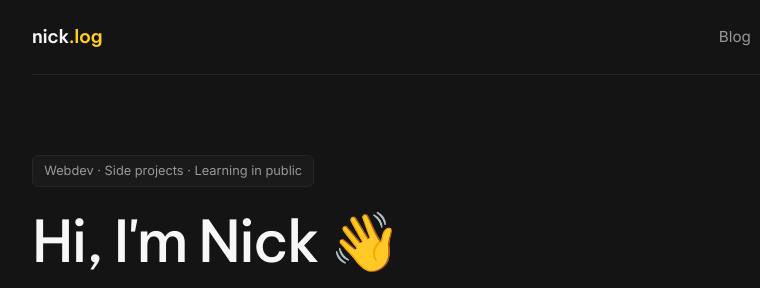
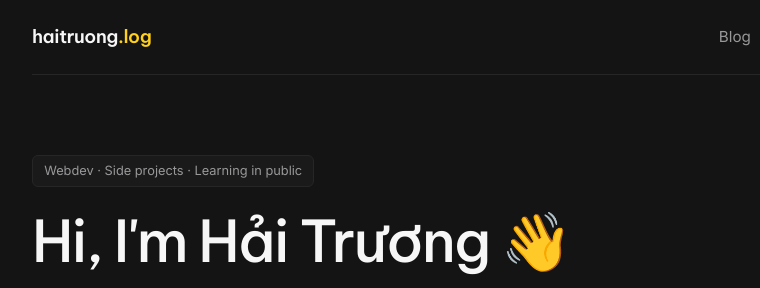
Before and after one commit to haitruong-tech/haitruong-tech.github.io, an Astro site: page / in a window 1280 px wide. Shown: the top 288 px of the page, 104-864 px from the left. Built offline with nearby package versions, Linux system fonts and the light colour scheme; Astro itself is replaced by a stand-in of ours.

Commit message:
feat: replace Nick with Hai Truong across site and og image

```diff
--- a/src/i18n/ui.ts
+++ b/src/i18n/ui.ts
@@ -10,12 +10,12 @@ export const defaultLang: Lang = 'en';
 const en = {
   'site.name': 'Hai Truong',
   'site.title': 'Hai Truong · Fullstack JavaScript & Side Projects',
-  'site.description': "Nick's notes on software and side projects.",
+  'site.description': "Hải Trương's notes on software and side projects.",
   'nav.blog': 'Blog',
   'nav.ideas': 'Suggest an idea',
   'footer.builtWith': 'Built with Astro',
   'home.kicker': 'Webdev · Side projects · Learning in public',
-  'home.greeting': "Hi, I'm Nick 👋",
+  'home.greeting': "Hi, I'm Hải Trương 👋",
   'home.intro':
     "I'm a fullstack JavaScript developer. This is where I write about side projects and things I learn along the way — in Vietnamese or English, whichever fits. Expect build logs, lessons learned, and the occasional rabbit hole.",
   'home.ideas.before': "Out of ideas? Me too, sometimes. That's why there's a page where ",
@@ -51,13 +51,13 @@ const en = {
 const vi: Record<keyof typeof en, string> = {
   'site.name': 'Blog của Hai Truong',
   'site.title': 'Blog của Hai Truong · Fullstack JavaScript & Side Project',
-  'site.description': 'Ghi chép của Nick về phần mềm và side project.',
+  'site.description': 'Ghi chép của Hải Trương về phần mềm và side project.',
   'nav.blog': 'Blog',
   'nav.ideas': 'Góp ý tưởng',
   'footer.builtWith': 'Dựng bằng Astro',
   // Intentionally kept in English on both locales (owner's preference).
   'home.kicker': 'Webdev · Side projects · Learning in public',
-  'home.greeting': 'Chào, mình là Nick 👋',
+  'home.greeting': 'Chào, mình là Hải Trương 👋',
   'home.intro':
     'Mình là fullstack JavaScript developer. Đây là nơi mình viết về side project và những thứ học được trên đường — bằng tiếng Việt hoặc tiếng Anh, tuỳ chủ đề. Sẽ có build log, bài học rút ra, và thỉnh thoảng một cái hố mình lỡ sa chân vào.',
   'home.ideas.before': 'Hết ý tưởng? Đôi khi mình cũng vậy. Nên mới có một trang để ',
--- a/src/layouts/Base.astro
+++ b/src/layouts/Base.astro
@@ -73,7 +73,7 @@ const alternates = hasCounterpart
   <body>
     <header>
       <nav>
-        <a href={localizePath('/', lang)} class="brand">nick<span class="accent">.log</span></a>
+        <a href={localizePath('/', lang)} class="brand">haitruong<span class="accent">.log</span></a>
         <div class="links">
           <a href={localizePath('/', lang)} class="nav-link">{t('nav.blog')}</a>
           <a
@@ -99,7 +99,7 @@ const alternates = hasCounterpart
     </main>
 
     <footer>
-      <p>© {new Date().getFullYear()} Nick · {t('footer.builtWith')}</p>
+      <p>© {new Date().getFullYear()} Hải Trương · {t('footer.builtWith')}</p>
       <div class="foot-links">
         <a href={localizePath('/', lang)}>{t('nav.blog')}</a>
         <a href={localizePath('/ideas/', lang)}>{t('nav.ideas')}</a>
```
Also changed, not shown: README.md, public/og.png.
